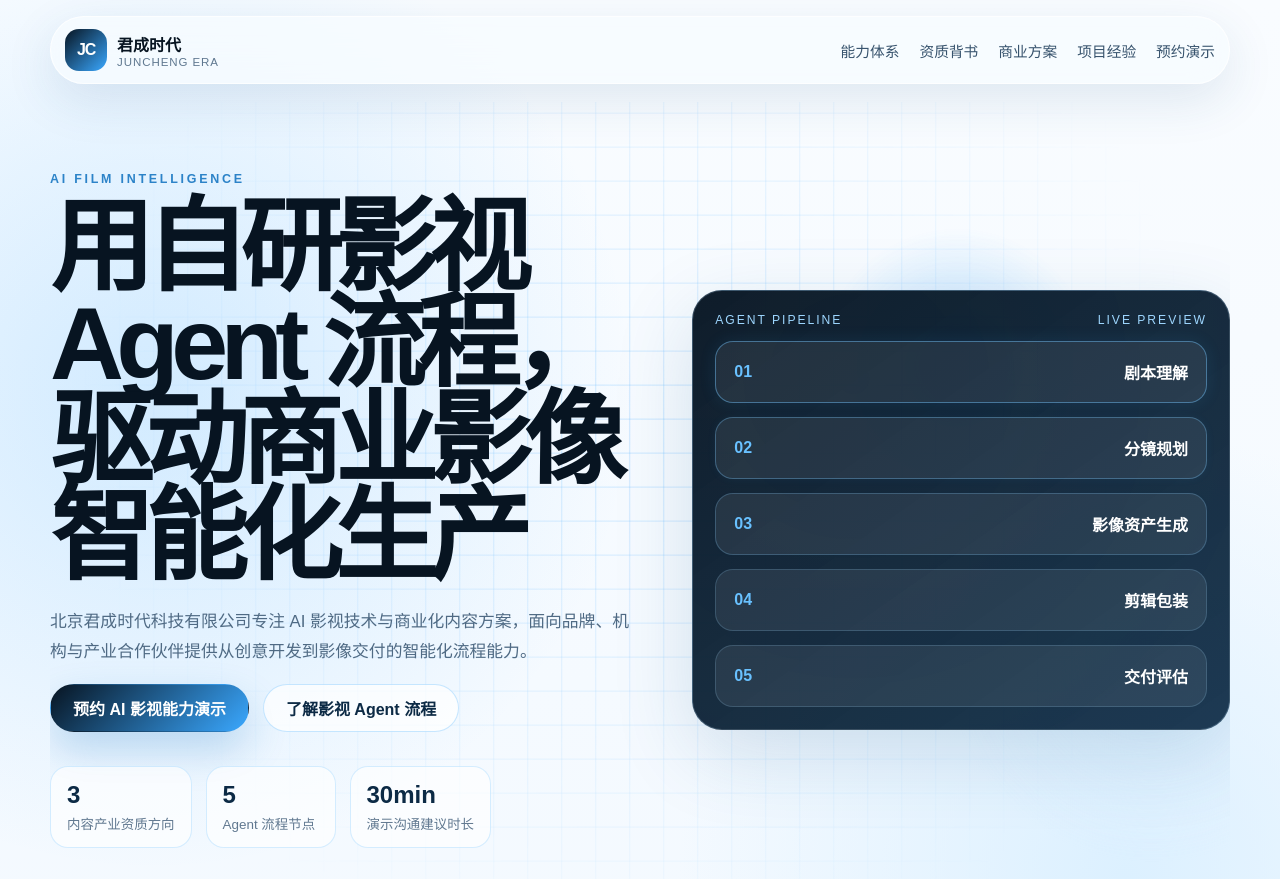
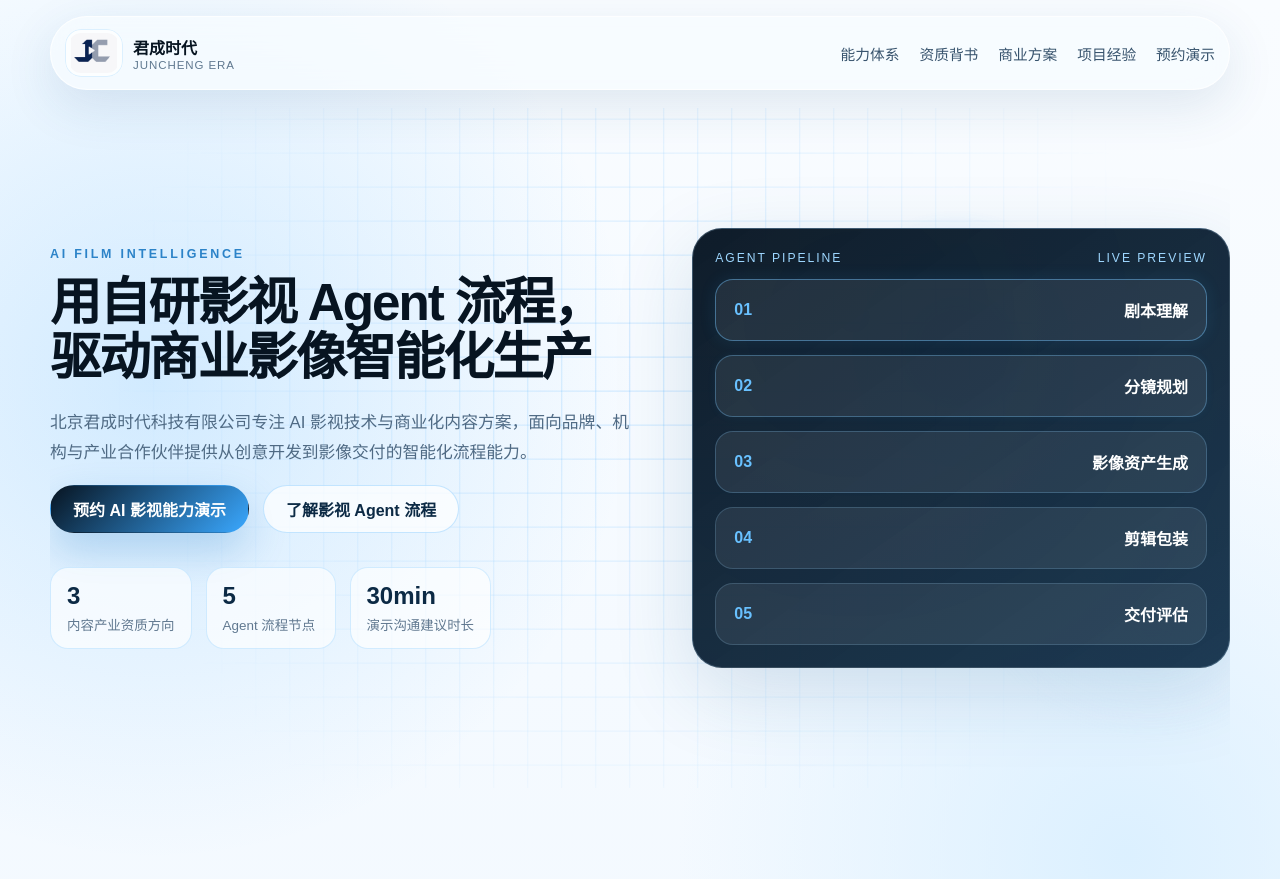
Before and after one commit to RylinXX/Juncheng-AIFilm-Studio, a website with bundled scripts: page index.html in a window 1280 px wide. Shown: the top 879 px of the page. Built offline with nearby package versions, Linux system fonts and the light colour scheme.

Commit message:
feat: add selected logo asset

```diff
--- a/src/render.js
+++ b/src/render.js
@@ -9,7 +9,7 @@ const escapeHtml = (value) =>
 const renderNav = (content) => `
   <header class="site-header">
     <a class="brand" href="#hero" aria-label="${escapeHtml(content.company.name)}">
-      <span class="brand-mark">JC</span>
+      <img class="brand-logo" src="./public/assets/logo-jc-b.png" alt="${escapeHtml(content.company.name)} logo" />
       <span>
         <strong>${escapeHtml(content.company.shortName)}</strong>
         <small>${escapeHtml(content.company.englishName)}</small>
--- a/src/styles.css
+++ b/src/styles.css
@@ -58,16 +58,15 @@ a {
   gap: 10px;
 }
 
-.brand-mark {
-  display: grid;
-  width: 42px;
-  height: 42px;
-  place-items: center;
-  border-radius: 14px;
-  color: white;
-  background: linear-gradient(135deg, var(--ink), var(--blue));
-  font-weight: 800;
-  letter-spacing: -0.08em;
+.brand-logo {
+  display: block;
+  width: 58px;
+  height: 48px;
+  object-fit: contain;
+  border-radius: 16px;
+  padding: 4px;
+  background: rgba(255, 255, 255, 0.68);
+  box-shadow: inset 0 0 0 1px rgba(58, 168, 255, 0.16);
 }
 
 .brand strong,
@@ -165,11 +164,11 @@ p {
 }
 
 h1 {
-  max-width: 760px;
+  max-width: 640px;
   margin-bottom: 22px;
-  font-size: clamp(3.1rem, 8vw, 6.8rem);
-  line-height: 0.94;
-  letter-spacing: -0.075em;
+  font-size: clamp(2.25rem, 4vw, 3.8rem);
+  line-height: 1.08;
+  letter-spacing: -0.04em;
 }
 
 h2 {
@@ -536,7 +535,7 @@ h3 {
   }
 
   h1 {
-    font-size: clamp(2.8rem, 15vw, 4.6rem);
+    font-size: clamp(1.95rem, 7vw, 2.65rem);
   }
 
   .qualification-grid,
```
Also changed, not shown: tests/render.test.mjs (+7 -0 lines), tests/styles.test.mjs (+8 -0 lines), public/assets/logo-jc-b.png (added).
